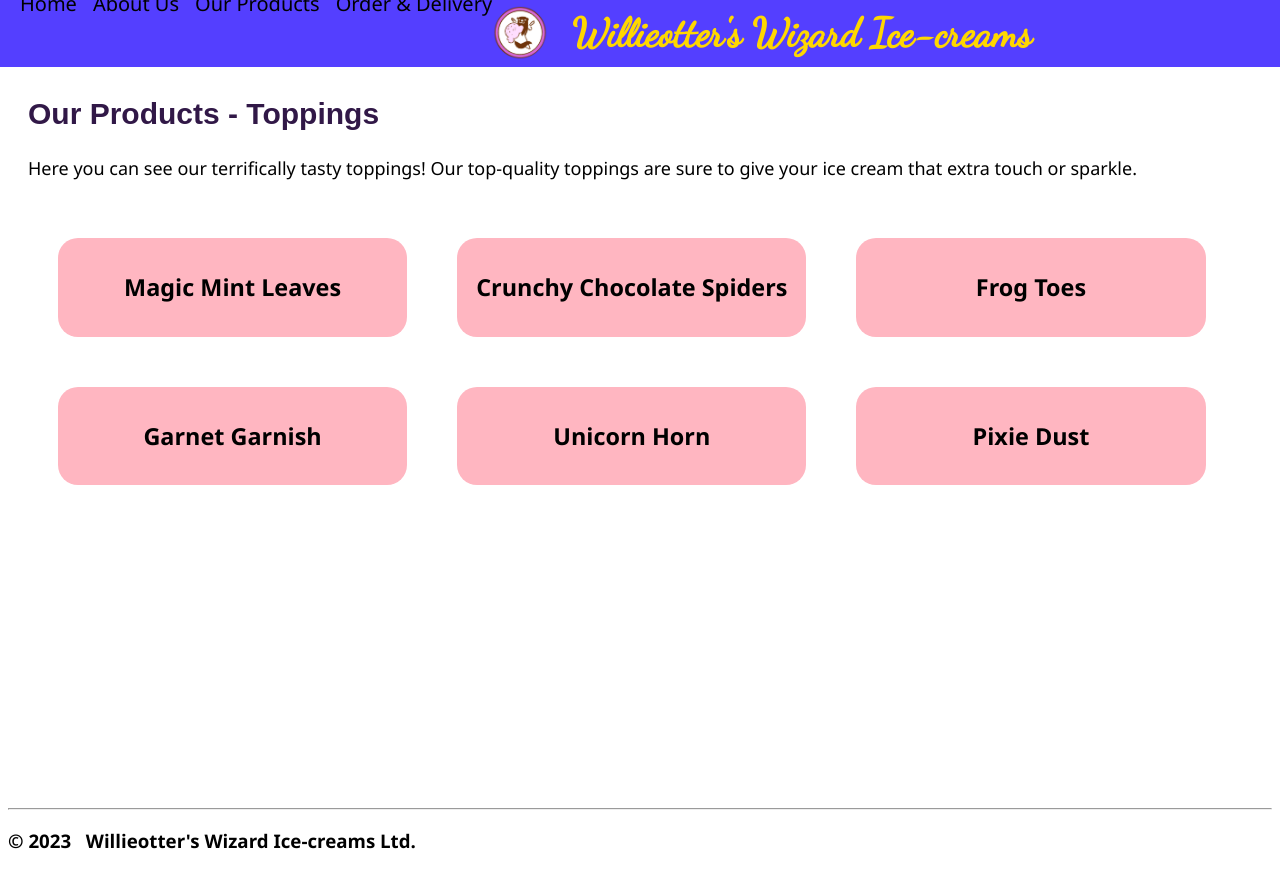
After one commit to IsaacYao20036/project, a Flask app: page /toppings in a window 1280 px wide. The commit adds this page. Run offline with Flask 3, Linux system fonts and the light colour scheme; data comes from the database, SQL or seed files in the repository; some web fonts are replaced.

Commit message:
created and styled toppings & toppings_item pages

```diff
--- a/routes.py
+++ b/routes.py
@@ -59,12 +59,16 @@ def our_products():
                            incompatible_flavours=incompatible_flavours)
 
 
+# connects flavours.html to /flavours route
 @app.route("/flavours")
 def flavours():
     flavours = query_db("SELECT id, name, picture FROM Flavour", None, "all")
     return render_template("flavours.html", flavours=flavours)
 
 
+# connects flavours_item.html to /flavour/<int:id> route
+# where <int:id> is the id of a certain flavour
+# (a different individual webpage per flavour)
 @app.route("/flavours/<int:id>")
 def flavours_item(id):
     flavour = query_db("SELECT * FROM Flavour WHERE id=?", (id,), "one")
@@ -76,6 +80,29 @@ def flavours_item(id):
                                      (id,), "all")
     return render_template("flavours_item.html", flavour=flavour,
                            incompatible_toppings=incompatible_toppings)
+
+
+# connects toppings.html to /toppings route
+@app.route("/toppings")
+def toppings():
+    toppings = query_db("SELECT id, name FROM Topping", None, "all")
+    return render_template("toppings.html", toppings=toppings)
+
+
+# connects toppings_item.html to /toppings/<int:id> route
+# where <int:id> is the id of a certain topping
+# (a different individual webpage per topping)
+@app.route("/toppings/<int:id>")
+def toppings_item(id):
+    topping = query_db("SELECT * FROM Topping WHERE id=?", (id,), "one")
+    # queries flavours incompatible to a certain topping
+    incompatible_flavours = query_db("SELECT Incompatible.tid, Flavour.name, \
+                                     Incompatible.warning FROM Incompatible \
+                                     INNER JOIN Flavour ON Incompatible.fid=\
+                                     Flavour.id WHERE Incompatible.tid=?",
+                                     (id,), "all")
+    return render_template("toppings_item.html", topping=topping,
+                           incompatible_flavours=incompatible_flavours)
 
 
 # connects order_&_delivery.html to /order_&_delivery route
--- a/static/css/style.css
+++ b/static/css/style.css
@@ -95,6 +95,11 @@ a {
     background-color:#9487fa;
 }
 
+.dropdown_links {
+    display: inline-block;
+    margin-top: 10px;
+}
+
 #dropdown:hover #dropdown_content {
     display: block;
 }
@@ -182,11 +187,6 @@ footer {
 *  OUR PRODUCTS PAGE  *
 **********************/
 
-/* text above details on our products page */
-.products_text {
-    padding-left: 20px;
-}
-
 details {
     margin-bottom: 50px;
 }
@@ -245,39 +245,41 @@ details .item .item_text {
 }
 
 
-/******************
-*  FLAVOURS PAGE  *
-*******************/
+/******************************************
+*           OUR PRODUCTS PAGES            *
+*  (FLAVOURS, TOPPINGS & CONTAINERS PAGES)  *
+******************************************/
 
-/* text above details on our products page */
-.flavours_text {
+/* text above details on our products pages */
+.products_text {
     padding-left: 20px;
 }
 
 #grid_container {
     display: grid;
-    grid-template-columns: auto auto auto auto;
+    grid-template-columns: 30% 30% 30%;
     gap: 50px;
-    text-align: center;
     padding: 50px;
 }
 
-/* grid item is each flavour/item */
+/* grid item is each item */
 #grid_container .item {
     border-radius: 20px;
     padding: 10px;
+    text-align: center;
     background-color: lightpink;
 }
 
-/* image of each flavour */
+/* image of each flavour for flavours page */
 #grid_container .item .item_image{
     border-radius: 50%;
 }
 
 
-/************************
-*  FLAVOURS ITEM PAGEs  *
-*************************/
+/**********************************************************
+*                       ITEM PAGES                        *
+*  (FLAVOURS ITEM, TOPPINGS ITEM & CONTAINER ITEM PAGES)  *
+**********************************************************/
 
 .back_btn {
     top: 50px;
--- a/templates/flavours.html
+++ b/templates/flavours.html
@@ -1,8 +1,8 @@
 {% extends "layout.html" %}
 {% block content %}
 
-<h2 class="flavours_text">Our Products - Flavours</h2>
-<p class="flavours_text">Here you can see our fantastic, flavoursome flavours!
+<h2 class="products_text">Our Products - Flavours</h2>
+<p class="products_text">Here you can see our fantastic, flavoursome flavours!
 Willieotter's Wizard Ice-creams' one-of-a-kind dessert delights are made of fresh, real ingredients from reputable sources.</p>
 
 <div id="grid_container">
--- a/templates/flavours_item.html
+++ b/templates/flavours_item.html
@@ -7,11 +7,13 @@
 
 <div class="item_div">
 
+    <!-- name, image, price & description of each flavour respectively -->
     <h2>{{ flavour[1] }}</h2>
     <img src="/static/images/{{ flavour[4] }}" alt="Photo of '{{ flavour[1] }}' Flavour">
     <h3> Price: ${{ flavour[2] }} </h3>
     <p>{{ flavour[3] }}</p>
 
+    <!-- incompatible topping name and corresponding warning for each flavour -->
     <div class="incompatible_div">
         <span>Incompatible Toppings:</span>
         {% for topping in incompatible_toppings %}
--- a/templates/nav.html
+++ b/templates/nav.html
@@ -6,7 +6,9 @@
     <a href="javascript:void(0)" id="our_products">Our Products</a> &nbsp;&nbsp;
 
     <div id="dropdown_content">
-        <a href="/flavours" id="flavours">Flavours</a>
+        <a href="/flavours" class="dropdown_links" id="flavours">Flavours</a>
+        <hr>
+        <a href="/toppings" class="dropdown_links" id="toppings">Toppings</a>
     </div>
 
 </div>
--- /dev/null
+++ b/templates/toppings.html
@@ -0,0 +1,27 @@
+{% extends "layout.html" %}
+{% block content %}
+
+<h2 class="products_text">Our Products - Toppings</h2>
+<p class="products_text">Here you can see our terrifically tasty toppings!
+Our top-quality toppings are sure to give your ice cream that extra touch or sparkle.</p>
+
+<div id="grid_container">
+
+    {% for item in toppings %}
+    <a href="/toppings/{{ item[0] }}">
+
+        <div class="item">
+
+                <div>
+                    <!-- name of each topping -->
+                    <h3>{{ item[1] }}</h3>
+                </div>
+
+        </div>
+
+    </a>
+    {% endfor %}
+
+</div>
+
+{% endblock %}
```
Also changed, not shown: templates/toppings_item.html (added, +28 -0 lines).
